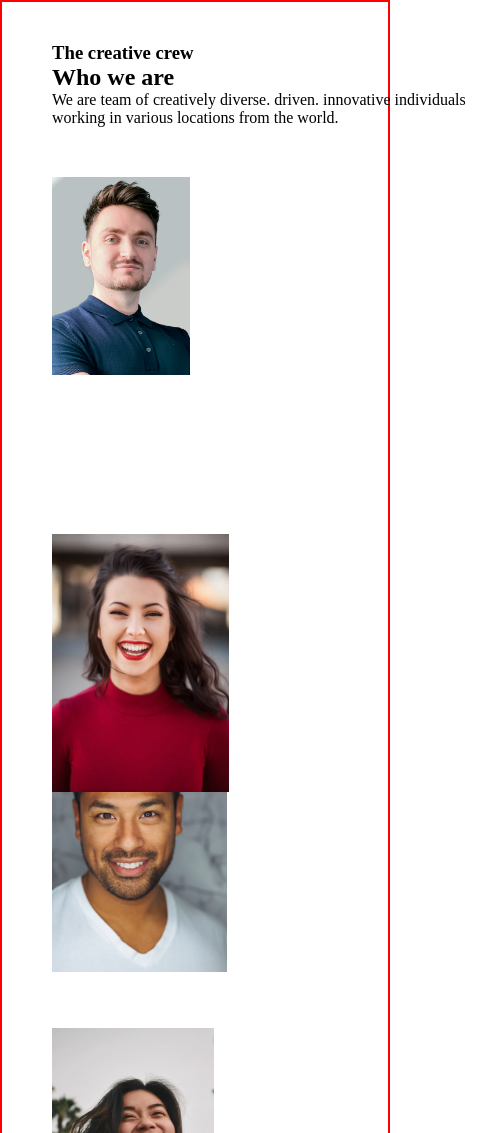
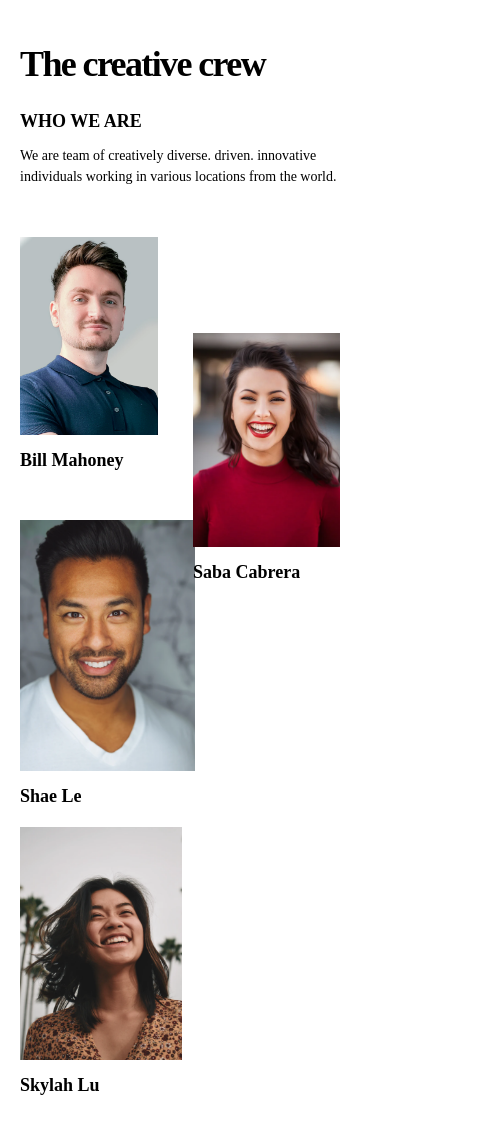
Before and after one commit to fab1opinto/my-team, a plain HTML site: page index.html in a window 390 px wide. Shown: the top 1133 px of the page, 491 px wide, since content can reach past the window. Drawn offline with Linux system fonts and the light colour scheme.

Commit message:
responsive mobile

```diff
--- a/index.html
+++ b/index.html
@@ -31,14 +31,17 @@
 
             <div class="img-um">
                 <img src="/images/photo1.png" class="img">
+                <p>Bill Mahoney</p>
             </div>
 
             <div class="img-dois">
                 <img src="/images/photo2.png" class="img">
+                <p>Saba Cabrera</p>
             </div>
 
             <div class="img-tres">
                 <img src="/images/photo3.png" class="img">
+                <p>Shae Le</p>
             </div>
 
         </article>
@@ -47,14 +50,17 @@
 
             <div class="img-quatro">
                 <img src="/images/photo4.png" class="img">
+                <p>Skylah Lu</p>
             </div>
 
             <div class="img-cinco">
                 <img src="/images/photo5.png" class="img">
+                <p>Griff Richards</p>
             </div>
 
             <div class="img-seis">
                 <img src="/images/photo6.png" class="img">
+                <p>Stan John</p>
             </div>
 
         </article>
--- a/sass/styles.sass
+++ b/sass/styles.sass
@@ -4,6 +4,10 @@
     margin: 0
     padding: 0
     box-sizing: border-box
+
+p
+    font-size: 18px
+    font-weight: 600
 
 .container
     padding: 40px 50px
@@ -30,30 +34,38 @@
 .img-um
     width: 238px
     height: 426px
+    line-height: 30px
 
 .img-dois
     width: 305px
     height: 471px
+    line-height: 30px
     position: relative
     top: 96px
+    line-height: 30px
 
 .img-tres
     width: 300px
     height: 399px
+    line-height: 30px
+    line-height: 30px
 
 .img-quatro
     width: 276px
     height: 469px
+    line-height: 30px
 
 .img-cinco
     position: relative
     top: 150px
     width: 274px
     height: 360px
+    line-height: 30px
 
 .img-seis
     width: 335px
     height: 449px
+    line-height: 30px
 
 .footer
     margin-top: 100px
@@ -61,12 +73,46 @@
     text-align: center
 
 /*Mobile*/
-@media screen and(max-width: 547px)
+@media screen and (max-width: 547px)
+
+    .topo h1
+        font-family: 'PT Serif'
+        font-style: normal
+        font-weight: 700
+        font-size: 36px
+        line-height: 48px
+        letter-spacing: -0.045em
+
+    .lado-esquerdo
+        margin-top: 20px
+        line-height: 20px
+
+    .lado-esquerdo p
+        margin-top: 10px
+        width: 333px
+        font-family: 'Poppins'
+        font-style: normal
+        font-weight: 400
+        font-size: 14px
+        line-height: 21px
+
+    .lado-esquerdo h2
+        font-family: 'Poppins'
+        font-style: normal
+        font-weight: 600
+        font-size: 18px
+        line-height: 27px
+        text-transform: uppercase
+
+    .container
+        margin-left: -30px
+
     .img-um
         width: 138px
         height: 261px
 
     .img-dois
+        padding-left: 30px
         width: 177px
         height: 283px
 
@@ -79,6 +125,7 @@
         height: 303px
 
     .img-cinco
+        padding-left: 30px
         width: 160px
         height: 234px
 
@@ -88,5 +135,3 @@
 
 /*Responsive, Tablet*/
 @media screen and (max-width: 768px)
-    .container
-        border: 2px solid red
```
Also changed, not shown: css/estilo.css, 1 other file.
